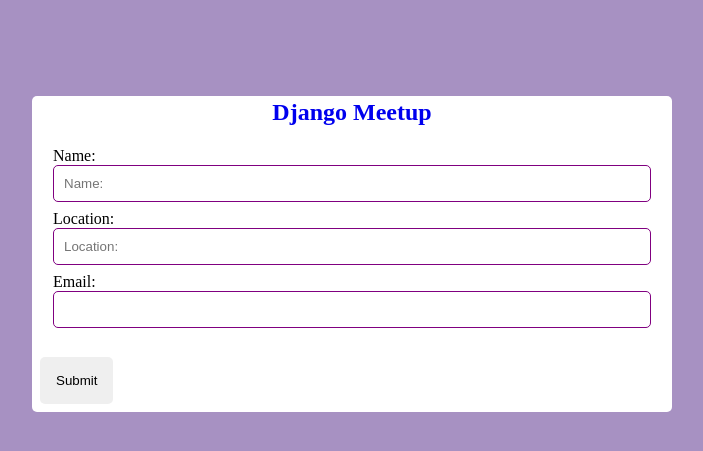
After one commit to bismarkboateng/meetup, a Django app: page /users/meetup-form in a window 1280 px wide. The commit adds this page. Shown: the top 451 px of the page, without its empty margins (288-991 px from the left). Run offline with Django 3.2, Linux system fonts and the light colour scheme.

Commit message:
added form template, and route

```diff
--- a/meetup/settings.py
+++ b/meetup/settings.py
@@ -21,7 +21,6 @@
 # See https://docs.djangoproject.com/en/3.2/howto/deployment/checklist/
 
 # SECURITY WARNING: keep the secret key used in production secret!
-
 # SECURITY WARNING: don't run with debug turned on in production!
 DEBUG = True
 
--- /dev/null
+++ b/static/css/form.css
@@ -0,0 +1,64 @@
+* {
+    margin: 0;
+    padding: 0;
+}
+
+body {
+    background-color: #a791c2;
+}
+
+.meetup__inputs-labels {
+    display: flex;
+
+    flex-direction: column;
+    padding: 5px;
+
+    margin: 1rem;
+
+}
+
+.meetup__form {
+    width: 50%;
+    margin: auto;
+    margin-top: 6rem;
+}
+
+.meetup__inputs-labels input {
+    padding: 10px;
+    border-radius: 5px;
+    margin-bottom: 0.5rem;
+    border: 1px solid purple;
+}
+
+/* input[type=text]:focus {
+    border: 1px solid white;
+} */
+
+.meetup__inputs-labels input:focus {
+    border: 1px solid white;
+}
+
+.meetup__form-btn {
+    padding: 0 0 0.5rem 0.5rem;
+}
+.meetup__form button {
+    padding: 1rem;
+    border-radius: 5px;
+    border: none;
+    outline: none;
+
+}
+
+.meetup__form {
+    background-color: white;
+    border-radius: 5px;
+}
+
+.meetup__form h1 {
+    padding-top: 3px;
+    text-align: center;
+}
+
+a {
+    text-decoration: none;
+}
--- /dev/null
+++ b/templates/form.html
@@ -0,0 +1,32 @@
+{% extends 'base.html' %}
+{% load static %}
+
+{% block title %} Meetup | Form {% endblock %}
+
+{% block css %}
+<link rel="stylesheet" href="{% static 'css/form.css' %}">
+{% endblock %}
+
+{% block content %}
+
+<section class="meetup__form-section">
+
+    <form method="post" action="#" class="meetup__form">
+        <a href="{% url 'index' %}"> <h1>Django Meetup</h1></a>
+        <div class="meetup__inputs-labels">
+            <label>Name: </label>
+            <input name="Name" type="text" placeholder="Name: " />
+
+            <label>Location: </label>
+            <input name="Location" type="text" placeholder="Location: " />
+
+            <label>Email: </label>
+            <input name="Email" type="text" placholder="Email: " />
+        </div>
+
+        <div class="meetup__form-btn">
+            <button type="submit">Submit</button>
+        </div>
+    </form>
+</section>
+{% endblock %}
--- a/templates/meet_detail.html
+++ b/templates/meet_detail.html
@@ -28,7 +28,8 @@
 
         <h2>Join Us!</h2>
 
-        <h5>FORM</h5>
+        <h5> <a href="{% url 'form' %}">FORM</a></h5>
+
     </div>
 </section>
 {% endblock %}
--- a/users/urls.py
+++ b/users/urls.py
@@ -3,5 +3,6 @@
 
 urlpatterns = [
     path("", views.IndexView.as_view(), name="index"),
-    path("detail/", views.DetailPage.as_view(), name="detail")
+    path("detail/", views.DetailPage.as_view(), name="detail"),
+    path("meetup-form", views.FillForm.as_view(), name="form")
 ]
--- a/users/views.py
+++ b/users/views.py
@@ -14,3 +14,8 @@
 class DetailPage(View):
     def get(self, request):
         return render(request, "meet_detail.html")
+
+
+class FillForm(View):
+    def get(self, request):
+        return render(request, "form.html")
```
